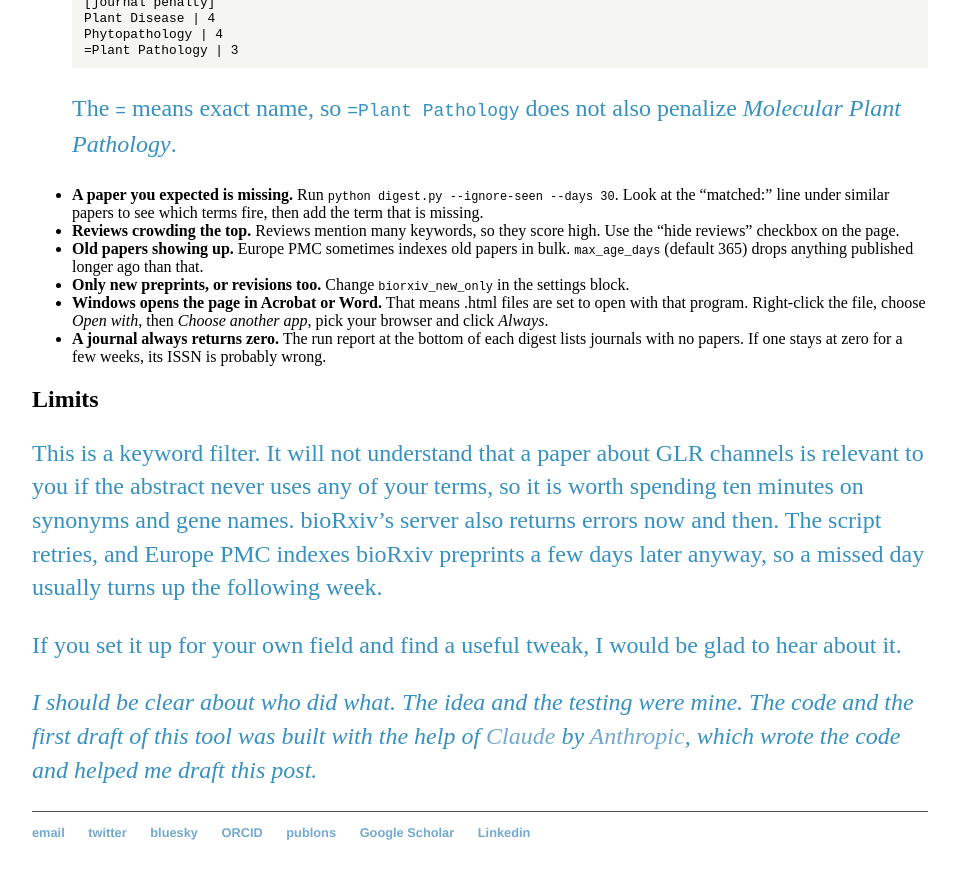
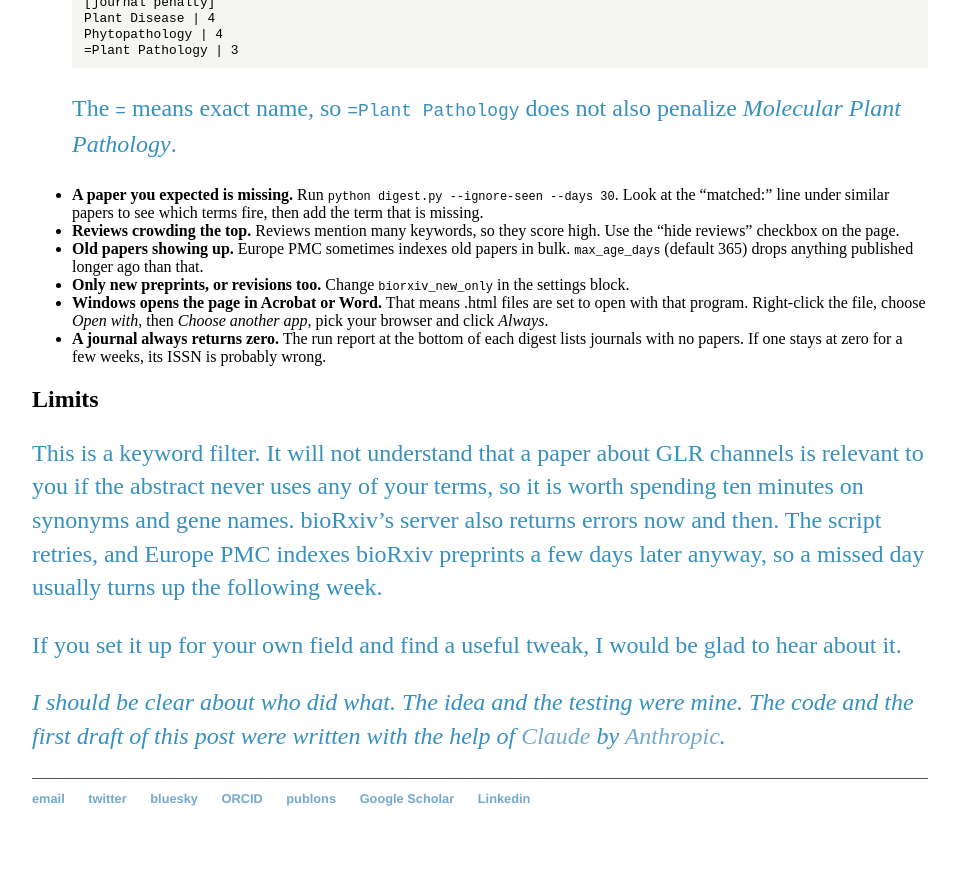
Before and after one commit to milanzupunski/milanzupunski.github.io, a Jekyll site: the page built from _posts/2026-10-08-plant-paper-digest.md, in a window 1280 px wide and 900 px high, scrolled down 4641 px. Shown: the top 879 px of the window, without its empty margins (160-1119 px from the left). Built offline with Jekyll 4.4.1, drawn with Linux system fonts in a browser that asks for light colours; Markdown is read by kramdown in place of the engine named in the settings.

Commit message:
Rename blog page header to Blog; tidy credit line
Co-Authored-By: Claude Opus 5.5 <noreply@anthropic.com>
Claude-Session: https://claude.ai/code/session_01EVEu49wjJq7UUv7ciGitSx

```diff
--- a/_posts/2026-10-08-plant-paper-digest.md
+++ b/_posts/2026-10-08-plant-paper-digest.md
@@ -147,4 +147,4 @@ This is a keyword filter. It will not understand that a paper about GLR channels
 
 If you set it up for your own field and find a useful tweak, I would be glad to hear about it.
 
-*I should be clear about who did what. The idea and the testing were mine. The code and the first draft of this tool was built with the help of [Claude](https://claude.ai) by [Anthropic](https://www.anthropic.com), which wrote the code and helped me draft this post.*
+*I should be clear about who did what. The idea and the testing were mine. The code and the first draft of this post were written with the help of [Claude](https://claude.ai) by [Anthropic](https://www.anthropic.com).*
--- a/blog/index.html
+++ b/blog/index.html
@@ -1,6 +1,6 @@
 ---
 layout: default
-title: Milan Zupunski Blog
+title: Blog
 ---
 	<h1>{{ page.title }}</h1>
 	<ul class="posts">
```
